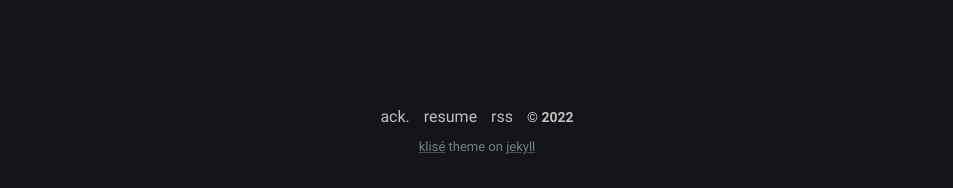
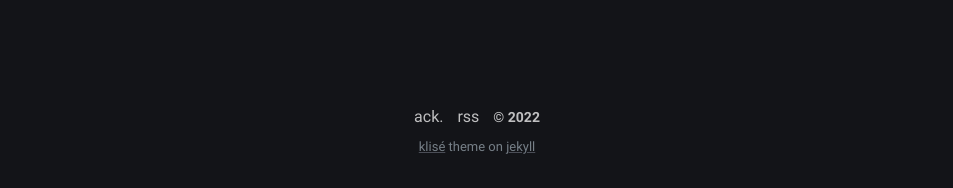
Before and after one commit to DawidKrysiak/dawidkrysiak.github.io, a Jekyll site: the page built from index.md, in a window 1280 px wide. Shown: the part 1037-1225 px from the top of the page, without its empty margins (163-1116 px from the left). Built offline with Jekyll 4.4.1, drawn with Linux system fonts in a browser that asks for light colours.

Commit message:
Update footer.html

```diff
--- a/_includes/footer.html
+++ b/_includes/footer.html
@@ -1,6 +1,5 @@
 <footer class="footer">
   <a class="footer_item" href="/thanks">ack.</a>
-  <a class="footer_item" href="javascript::void(0)">resume</a>
   <a class="footer_item" href="/feed.xml">rss</a>
   <span class="footer_item">&copy; {{ site.time | date: "%Y" }}</span>
   <small class="footer_copyright">
```
